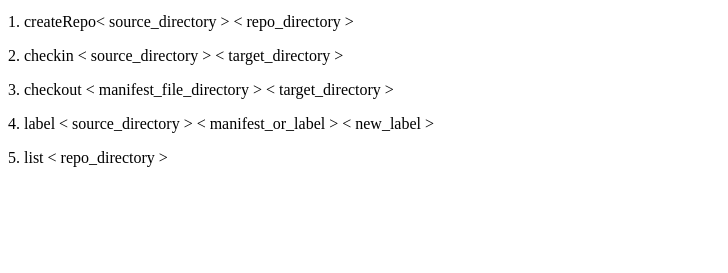
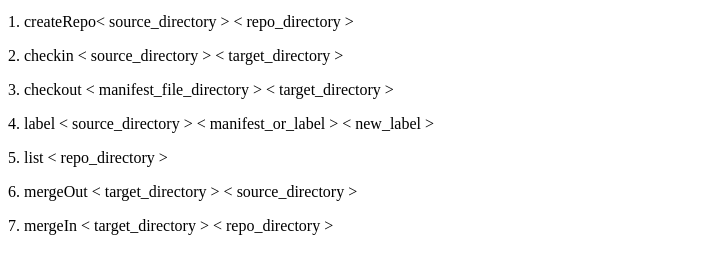
Before and after one commit to sergiovasquez122/CECS-343, a plain HTML site: page index.html in a window 1280 px wide. Shown: the part 111-384 px from the top of the page, without its empty margins (0-728 px from the left). Drawn offline with Linux system fonts and the light colour scheme.

Commit message:
Update index.html
front-end is mostly complete, may need adjustments based on how rest of proj is implemented

```diff
--- a/index.html
+++ b/index.html
@@ -22,6 +22,8 @@
 <p> 3. checkout < manifest_file_directory > < target_directory > </p>
 <p> 4. label  < source_directory > < manifest_or_label > < new_label ></p>
 <p> 5. list < repo_directory > </p>
+<p> 6. mergeOut < target_directory > < source_directory > </p>
+<p> 7. mergeIn < target_directory > < repo_directory > </p>
 
 </body>
 </html>
```
